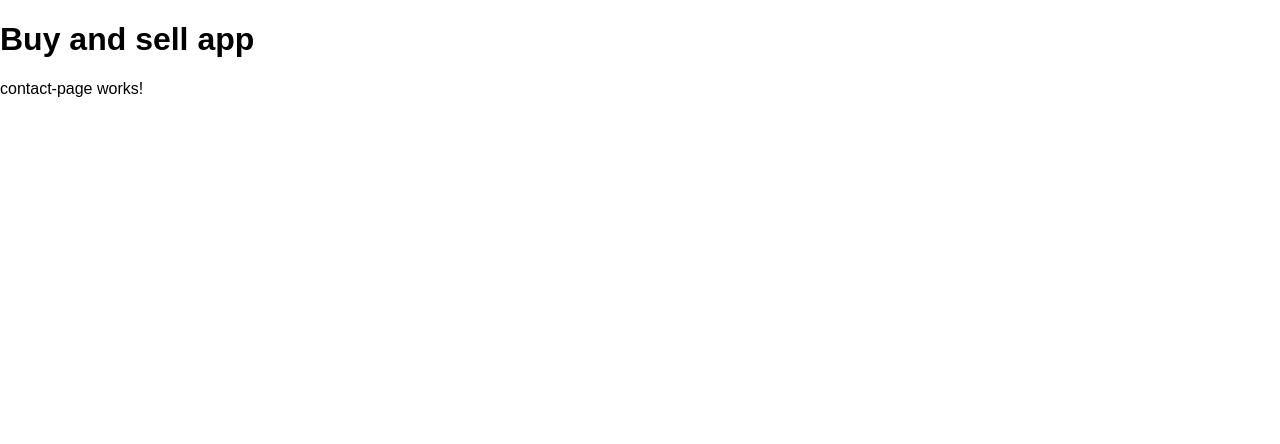
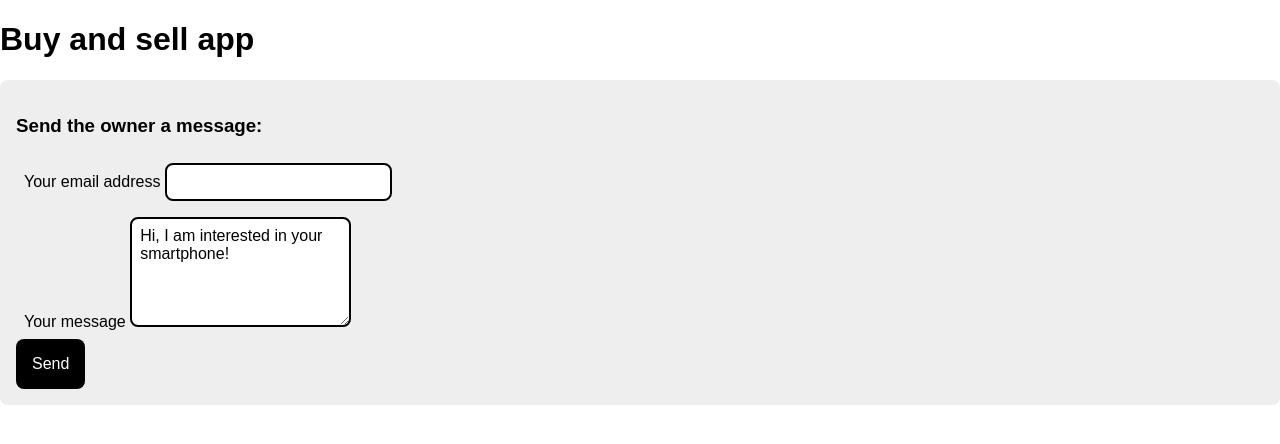
Before and after one commit to denisakita/buy-sell-app, an Angular app: page /contact/1 in a window 1280 px wide. Shown: the top 444 px of the page. Built offline with nearby package versions, Linux system fonts and the light colour scheme.

Commit message:
create a contact seller page

```diff
--- a/src/app/app.module.ts
+++ b/src/app/app.module.ts
@@ -11,6 +11,7 @@ import {NewListingPageComponent} from "./new-listing-page/new-listing-page.compo
 import {AppComponent} from "./app.component";
 import {HttpClient, HttpClientModule} from "@angular/common/http";
 import {BrowserAnimationsModule} from "@angular/platform-browser/animations";
+import {FormsModule} from "@angular/forms";
 
 
 @NgModule({
@@ -30,6 +31,7 @@ import {BrowserAnimationsModule} from "@angular/platform-browser/animations";
     BrowserModule,
     BrowserAnimationsModule,
     HttpClientModule,
+    FormsModule,
 
     // RouterOutlet,
   ],
--- a/src/app/contact-page/contact-page.component.html
+++ b/src/app/contact-page/contact-page.component.html
@@ -1 +1,18 @@
-<p>contact-page works!</p>
+<div class="content-box">
+  <h3>Send the owner a message:</h3>
+  <div>
+    <label>
+      Your email address
+      <input name="email" [(ngModel)]="email"/>
+    </label>
+  </div>
+  <div>
+    <label>
+      Your message
+      <textarea name="message" rows="5" cols="20" [(ngModel)]="message">
+      </textarea>
+    </label>
+  </div>
+  <button (click)="sendMessage()">Send</button>
+
+</div>
--- a/src/app/contact-page/contact-page.component.ts
+++ b/src/app/contact-page/contact-page.component.ts
@@ -1,10 +1,35 @@
-import { Component } from '@angular/core';
+import {Component, OnInit} from '@angular/core';
+import {ActivatedRoute, Router} from "@angular/router";
+import {Listing} from "../models/types";
+import {fakeListing} from "../../assets/mock/fake-data";
 
 @Component({
   selector: 'app-contact-page',
   templateUrl: './contact-page.component.html',
   styleUrl: './contact-page.component.css'
 })
-export class ContactPageComponent {
+export class ContactPageComponent implements OnInit {
+  email: string = '';
+  message: string = '';
+  listing: Listing = new Listing();
 
+  constructor(
+    private route: ActivatedRoute,
+    private router: Router
+  ) {
+  }
+
+  ngOnInit() {
+    const id = this.route.snapshot.paramMap.get('id');
+    const list = fakeListing.find(listing => listing?.id === id);
+    if (list) {
+      this.listing = list; // Assigning the found listing to the class property
+    }
+    this.message = `Hi, I am interested in your ${this.listing.name.toLowerCase()}!`;
+
+  }
+  sendMessage(){
+    alert('Your message has ben sent!');
+    this.router.navigateByUrl('/listings');
+  }
 }
```
